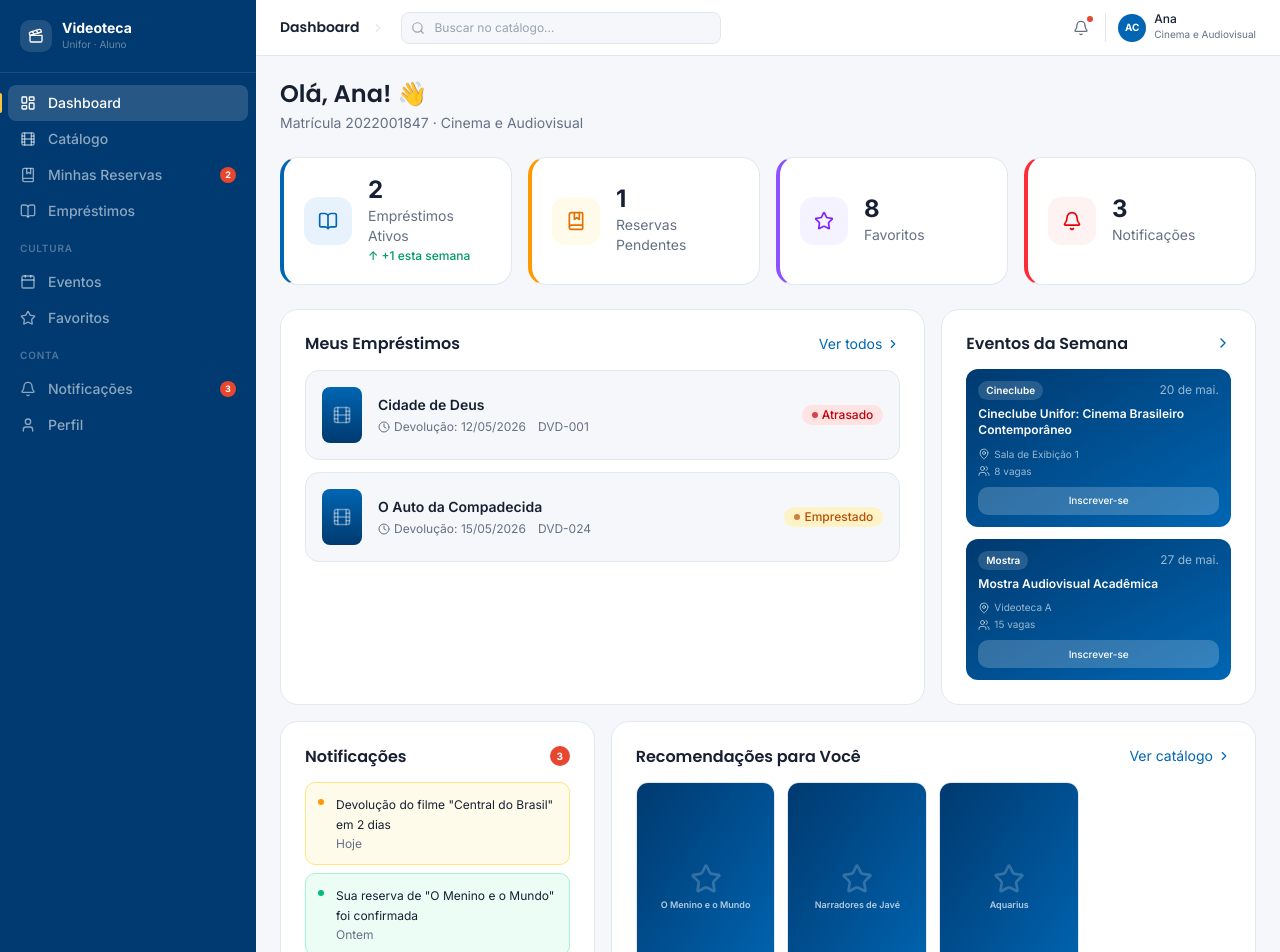
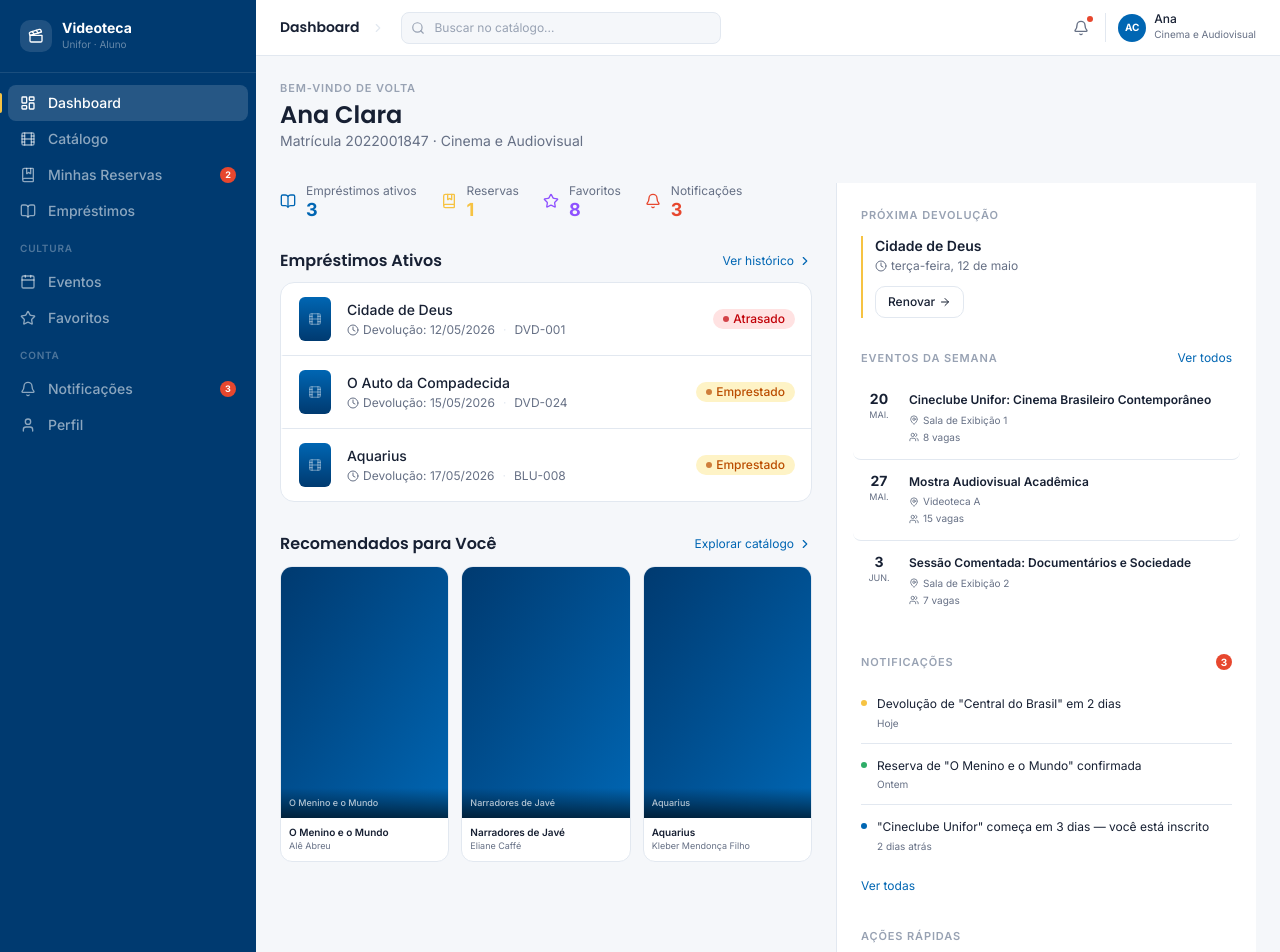
Before and after one commit to GustavoQ-Mateus/VideoTeca, a Next.js app in the folder videoteca-front/: page /aluno in a window 1280 px wide. Shown: the top 952 px of the page. Built offline with nearby package versions, Linux system fonts and the light colour scheme.

Commit message:
refactor: dashboard aluno split layout

```diff
--- a/videoteca-front/src/app/aluno/page.tsx
+++ b/videoteca-front/src/app/aluno/page.tsx
@@ -1,164 +1,258 @@
 import Link from "next/link";
 import { AppShell } from "@/components/layout/AppShell";
-import { StatCard } from "@/components/ui/StatCard";
 import { Badge } from "@/components/ui/Badge";
 import { Button } from "@/components/ui/Button";
 import { FILMS, EVENTS, LOANS } from "@/lib/mock-data";
-import { BookOpen, BookMarked, Star, Calendar, Bell, Clock, Film, ChevronRight, MapPin, Users } from "lucide-react";
+import {
+  BookOpen, BookMarked, Star, Calendar, Bell, Clock,
+  Film, ChevronRight, MapPin, Users, TrendingUp, ArrowRight,
+} from "lucide-react";
 
 const STUDENT = { name: "Ana Clara Mendes", course: "Cinema e Audiovisual", id: "2022001847" };
 
+const NOTIFICATIONS = [
+  { msg: "Devolução de \"Central do Brasil\" em 2 dias", type: "warning" as const, time: "Hoje" },
+  { msg: "Reserva de \"O Menino e o Mundo\" confirmada", type: "success" as const, time: "Ontem" },
+  { msg: "\"Cineclube Unifor\" começa em 3 dias — você está inscrito", type: "info" as const, time: "2 dias atrás" },
+];
+
+const NOTIF_DOT: Record<string, string> = {
+  warning: "bg-[#F6C343]",
+  success: "bg-[#2EAD68]",
+  info:    "bg-[#0066B3]",
+};
+
 export default function StudentDashboard() {
-  const activeLoans = LOANS.filter(l => l.status === "borrowed" || l.status === "late").slice(0, 2);
-  const recommendations = FILMS.filter(f => f.status === "available").slice(4, 8);
-  const upcomingEvents = EVENTS.slice(0, 2);
+  const activeLoans     = LOANS.filter(l => l.status === "borrowed" || l.status === "late").slice(0, 3);
+  const recommendations = FILMS.filter(f => f.status === "available").slice(4, 7);
+  const upcomingEvents  = EVENTS.slice(0, 3);
 
   return (
     <AppShell role="aluno" title="Dashboard" showSearch user={STUDENT}>
-      {/* Greeting */}
-      <div className="mb-6">
-        <h2 className="text-2xl font-bold text-[#172033]">Olá, {STUDENT.name.split(" ")[0]}! 👋</h2>
-        <p className="text-[#667085] text-sm mt-1">Matrícula {STUDENT.id} · {STUDENT.course}</p>
+
+      {/* ── Header ── */}
+      <div className="mb-8 motion-up">
+        <p className="section-label mb-1">Bem-vindo de volta</p>
+        <h2 className="text-2xl font-bold text-[#172033]">{STUDENT.name.split(" ").slice(0, 2).join(" ")}</h2>
+        <p className="text-[#667085] text-sm mt-0.5">Matrícula {STUDENT.id} · {STUDENT.course}</p>
       </div>
 
-      {/* Stats — Bento grid */}
-      <div className="grid grid-cols-2 lg:grid-cols-4 gap-4 mb-6">
-        <StatCard label="Empréstimos Ativos" value={2} icon={BookOpen} accent="blue" trend="+1 esta semana" trendUp />
-        <StatCard label="Reservas Pendentes" value={1} icon={BookMarked} accent="yellow" />
-        <StatCard label="Favoritos" value={8} icon={Star} accent="purple" />
-        <StatCard label="Notificações" value={3} icon={Bell} accent="red" />
+      {/* ── Split layout ── */}
+      <div className="split-layout -mx-4 sm:-mx-6 lg:mx-0 min-h-[calc(100vh-220px)]">
+
+        {/* ── Main column ── */}
+        <div className="split-main px-4 sm:px-6 lg:px-0 lg:pr-6 pb-6 space-y-8">
+
+          {/* Inline stats */}
+          <div className="flex flex-wrap gap-6 motion-up stagger-1">
+            {[
+              { icon: BookOpen,   label: "Empréstimos ativos", value: activeLoans.length, accent: "text-[#0066B3]" },
+              { icon: BookMarked, label: "Reservas",           value: 1,                  accent: "text-[#F6C343]" },
+              { icon: Star,       label: "Favoritos",          value: 8,                  accent: "text-violet-500" },
+              { icon: Bell,       label: "Notificações",       value: NOTIFICATIONS.length, accent: "text-[#E7472E]" },
+            ].map(({ icon: Icon, label, value, accent }) => (
+              <div key={label} className="flex items-center gap-2.5">
+                <Icon className={`w-4 h-4 ${accent} flex-shrink-0`} aria-hidden />
+                <div>
+                  <p className="text-xs text-[#667085]">{label}</p>
+                  <p className={`text-lg font-bold leading-none mt-0.5 ${accent}`}>{value}</p>
+                </div>
+              </div>
+            ))}
           </div>
 
-      {/* Main grid */}
-      <div className="grid grid-cols-1 lg:grid-cols-3 gap-4">
-        {/* Active Loans */}
-        <div className="lg:col-span-2 bg-white rounded-[18px] border border-[#E2E8F0] p-6">
-          <div className="flex items-center justify-between mb-4">
-            <h3 className="font-semibold text-[#172033]">Meus Empréstimos</h3>
-            <Link href="/aluno/emprestimos" className="text-sm text-[#0066B3] hover:underline flex items-center gap-1">
-              Ver todos <ChevronRight className="w-3.5 h-3.5" aria-hidden />
+          {/* ── Empréstimos ativos ── */}
+          <section aria-labelledby="loans-heading" className="motion-up stagger-2">
+            <div className="flex items-center justify-between mb-3">
+              <h3 id="loans-heading" className="font-semibold text-[#172033]">Empréstimos Ativos</h3>
+              <Link href="/aluno/emprestimos" className="text-xs text-[#0066B3] hover:underline flex items-center gap-1">
+                Ver histórico <ChevronRight className="w-3.5 h-3.5" aria-hidden />
               </Link>
             </div>
-          <div className="space-y-3">
+
+            <div className="bg-white rounded-[14px] border border-[#E2E8F0] overflow-hidden">
               {activeLoans.map(loan => (
-              <div key={loan.id} className="flex items-center gap-4 p-4 rounded-[14px] bg-[#F5F7FA] border border-[#E2E8F0]">
-                <div className="w-10 h-14 bg-gradient-to-b from-[#0066B3] to-[#003A70] rounded-[8px] flex items-center justify-center flex-shrink-0">
-                  <Film className="w-5 h-5 text-white/40" aria-hidden />
+                <div key={loan.id} className="list-row">
+                  <div className="w-8 h-11 bg-gradient-to-b from-[#0066B3] to-[#003A70] rounded-[6px] flex items-center justify-center flex-shrink-0">
+                    <Film className="w-3.5 h-3.5 text-white/40" aria-hidden />
                   </div>
                   <div className="flex-1 min-w-0">
-                  <p className="font-semibold text-[#172033] text-sm truncate">{loan.film}</p>
-                  <div className="flex items-center gap-3 mt-1 text-xs text-[#667085]">
-                    <span className="flex items-center gap-1">
+                    <p className="font-medium text-[#172033] text-sm truncate">{loan.film}</p>
+                    <p className="text-xs text-[#667085] mt-0.5 flex items-center gap-1">
                       <Clock className="w-3 h-3" aria-hidden />
                       Devolução: {new Date(loan.due).toLocaleDateString("pt-BR")}
-                    </span>
-                    <span>{loan.copy}</span>
-                  </div>
+                      <span className="text-[#E2E8F0] mx-1">·</span>
+                      {loan.copy}
+                    </p>
                   </div>
                   <Badge status={loan.status} />
                 </div>
               ))}
               {activeLoans.length === 0 && (
-              <div className="text-center py-8 text-[#667085]">
-                <BookOpen className="w-10 h-10 mx-auto mb-2 opacity-30" aria-hidden />
+                <div className="py-10 text-center text-[#667085]">
+                  <BookOpen className="w-8 h-8 mx-auto mb-2 opacity-25" aria-hidden />
                   <p className="text-sm">Nenhum empréstimo ativo</p>
                 </div>
               )}
             </div>
+          </section>
+
+          {/* ── Recomendações ── */}
+          <section aria-labelledby="rec-heading" className="motion-up stagger-3">
+            <div className="flex items-center justify-between mb-3">
+              <h3 id="rec-heading" className="font-semibold text-[#172033]">Recomendados para Você</h3>
+              <Link href="/aluno/catalogo" className="text-xs text-[#0066B3] hover:underline flex items-center gap-1">
+                Explorar catálogo <ChevronRight className="w-3.5 h-3.5" aria-hidden />
+              </Link>
             </div>
 
-        {/* Upcoming Events */}
-        <div className="bg-white rounded-[18px] border border-[#E2E8F0] p-6">
-          <div className="flex items-center justify-between mb-4">
-            <h3 className="font-semibold text-[#172033]">Eventos da Semana</h3>
-            <Link href="/aluno/eventos" className="text-sm text-[#0066B3] hover:underline">
-              <ChevronRight className="w-4 h-4" aria-label="Ver todos os eventos" />
+            <div className="grid grid-cols-3 gap-3">
+              {recommendations.map((film, i) => (
+                <div
+                  key={film.id}
+                  className={`film-card group rounded-[12px] overflow-hidden bg-white border border-[#E2E8F0] motion-up stagger-${i + 4}`}
+                >
+                  <Link
+                    href={`/aluno/catalogo/${film.id}`}
+                    className="block focus-visible:outline-none focus-visible:ring-2 focus-visible:ring-[#0066B3]"
+                    aria-label={`Ver ${film.title}`}
+                  >
+                    <div
+                      className="relative bg-gradient-to-br from-[#003A70] to-[#0066B3] film-cover"
+                      style={{ aspectRatio: "2/3" }}
+                    >
+                      <div className="absolute bottom-0 left-0 right-0 p-2 bg-gradient-to-t from-black/60">
+                        <p className="text-[9px] text-white/70 font-medium line-clamp-1">{film.title}</p>
+                      </div>
+                      <div className="film-actions absolute inset-0 bg-black/40 flex flex-col items-center justify-center gap-2 p-3">
+                        <span className="text-[10px] font-medium text-white bg-[#0066B3] px-3 py-1 rounded-[6px]">Ver detalhes</span>
+                      </div>
+                    </div>
+                    <div className="p-2">
+                      <p className="text-[10px] font-semibold text-[#172033] leading-snug line-clamp-1">{film.title}</p>
+                      <p className="text-[9px] text-[#667085]">{film.director}</p>
+                    </div>
                   </Link>
-          </div>
-          <div className="space-y-3">
-            {upcomingEvents.map(event => (
-              <div key={event.id} className="p-3 rounded-[12px] bg-gradient-to-br from-[#003A70] to-[#0066B3] text-white">
-                <div className="flex items-center justify-between mb-1.5">
-                  <span className="text-[10px] font-semibold bg-white/15 px-2 py-0.5 rounded-full">{event.type}</span>
-                  <span className="text-xs text-white/60">{new Date(event.date).toLocaleDateString("pt-BR", { day: "2-digit", month: "short" })}</span>
-                </div>
-                <p className="text-xs font-semibold leading-snug mb-2">{event.title}</p>
-                <div className="flex items-center gap-1 text-[10px] text-white/60">
-                  <MapPin className="w-3 h-3" aria-hidden />
-                  {event.location}
-                </div>
-                <div className="flex items-center gap-1 text-[10px] text-white/60 mt-0.5">
-                  <Users className="w-3 h-3" aria-hidden />
-                  {event.slots - event.enrolled} vagas
-                </div>
-                <Button size="sm" variant="secondary" className="w-full mt-2 text-[10px] h-7 bg-white/20 text-white border-white/20 hover:bg-white/30">
-                  Inscrever-se
-                </Button>
                 </div>
               ))}
             </div>
+          </section>
+
         </div>
 
-        {/* Notifications */}
-        <div className="bg-white rounded-[18px] border border-[#E2E8F0] p-6">
-          <div className="flex items-center justify-between mb-4">
-            <h3 className="font-semibold text-[#172033]">Notificações</h3>
-            <span className="w-5 h-5 bg-[#E7472E] text-white text-[10px] font-bold rounded-full flex items-center justify-center">3</span>
+        {/* ── Right context panel ── */}
+        <aside className="split-panel px-4 sm:px-6 py-6 space-y-8 motion-right" aria-label="Painel de contexto">
+
+          {/* Próxima devolução */}
+          {activeLoans.find(l => l.status !== "returned") && (
+            <section aria-labelledby="next-due-heading">
+              <p className="section-label mb-3" id="next-due-heading">Próxima devolução</p>
+              <div className="border-l-2 border-[#F6C343] pl-3">
+                <p className="font-semibold text-[#172033] text-sm">
+                  {activeLoans[0]?.film}
+                </p>
+                <p className="text-xs text-[#667085] mt-0.5 flex items-center gap-1">
+                  <Clock className="w-3 h-3" aria-hidden />
+                  {new Date(activeLoans[0]?.due).toLocaleDateString("pt-BR", { weekday: "long", day: "2-digit", month: "long" })}
+                </p>
+                <Link href="/aluno/emprestimos">
+                  <Button size="sm" variant="outline" className="mt-3 text-xs h-8 gap-1">
+                    Renovar <ArrowRight className="w-3 h-3" aria-hidden />
+                  </Button>
+                </Link>
               </div>
-          <div className="space-y-2">
-            {[
-              { msg: "Devolução do filme \"Central do Brasil\" em 2 dias", type: "warning", time: "Hoje" },
-              { msg: "Sua reserva de \"O Menino e o Mundo\" foi confirmada", type: "success", time: "Ontem" },
-              { msg: "Evento \"Cineclube Unifor\" começa em 3 dias — você está inscrito", type: "info", time: "2 dias atrás" },
-            ].map(({ msg, type, time }) => (
-              <div key={msg} className={`flex gap-3 p-3 rounded-[10px] text-xs ${
-                type === "warning" ? "bg-amber-50 border border-amber-200" :
-                type === "success" ? "bg-emerald-50 border border-emerald-200" :
-                "bg-sky-50 border border-sky-200"
-              }`}>
-                <div className={`w-1.5 h-1.5 rounded-full mt-1 flex-shrink-0 ${
-                  type === "warning" ? "bg-amber-500" :
-                  type === "success" ? "bg-emerald-500" : "bg-sky-500"
-                }`} aria-hidden />
-                <div>
-                  <p className="text-[#172033] leading-relaxed">{msg}</p>
-                  <p className="text-[#667085] mt-0.5">{time}</p>
+            </section>
+          )}
+
+          {/* Eventos */}
+          <section aria-labelledby="events-aside-heading">
+            <div className="flex items-center justify-between mb-3">
+              <p className="section-label" id="events-aside-heading">Eventos da semana</p>
+              <Link href="/aluno/eventos" className="text-xs text-[#0066B3] hover:underline">Ver todos</Link>
             </div>
+            <div className="space-y-0 divide-y divide-[#E2E8F0]">
+              {upcomingEvents.map(event => (
+                <Link
+                  key={event.id}
+                  href={`/aluno/eventos/${event.id}`}
+                  className="flex gap-3 py-3.5 group hover:bg-[#F5F7FA] -mx-2 px-2 rounded-[8px] transition-colors"
+                >
+                  <div className="flex-shrink-0 w-9 text-center">
+                    <p className="text-sm font-bold text-[#172033] leading-none">
+                      {new Date(event.date).getDate()}
+                    </p>
+                    <p className="text-[9px] text-[#667085] uppercase mt-0.5">
+                      {new Date(event.date).toLocaleDateString("pt-BR", { month: "short" })}
+                    </p>
                   </div>
+                  <div className="flex-1 min-w-0">
+                    <p className="text-xs font-semibold text-[#172033] leading-snug group-hover:text-[#0066B3] transition-colors line-clamp-2">
+                      {event.title}
+                    </p>
+                    <p className="text-[10px] text-[#667085] mt-1 flex items-center gap-1">
+                      <MapPin className="w-2.5 h-2.5" aria-hidden />
+                      {event.location}
+                    </p>
+                    <p className="text-[10px] text-[#667085] mt-0.5 flex items-center gap-1">
+                      <Users className="w-2.5 h-2.5" aria-hidden />
+                      {event.slots - event.enrolled} vagas
+                    </p>
+                  </div>
+                </Link>
               ))}
             </div>
+          </section>
+
+          {/* Notificações */}
+          <section aria-labelledby="notif-heading">
+            <div className="flex items-center justify-between mb-3">
+              <p className="section-label" id="notif-heading">Notificações</p>
+              <span className="text-[10px] font-bold text-white bg-[#E7472E] rounded-full w-4 h-4 flex items-center justify-center">
+                {NOTIFICATIONS.length}
+              </span>
+            </div>
+            <ul className="space-y-0 divide-y divide-[#E2E8F0]">
+              {NOTIFICATIONS.map(({ msg, type, time }) => (
+                <li key={msg} className="flex gap-2.5 py-3">
+                  <div className={`w-1.5 h-1.5 rounded-full flex-shrink-0 mt-1.5 ${NOTIF_DOT[type]}`} aria-hidden />
+                  <div>
+                    <p className="text-xs text-[#172033] leading-relaxed">{msg}</p>
+                    <p className="text-[10px] text-[#667085] mt-0.5">{time}</p>
+                  </div>
+                </li>
+              ))}
+            </ul>
+            <Link href="/aluno/notificacoes" className="text-xs text-[#0066B3] hover:underline mt-3 inline-block">
+              Ver todas
+            </Link>
+          </section>
+
+          {/* Quick links */}
+          <section aria-label="Ações rápidas">
+            <p className="section-label mb-3">Ações rápidas</p>
+            <div className="space-y-1">
+              {[
+                { icon: BookMarked, label: "Minhas Reservas",   href: "/aluno/reservas" },
+                { icon: Star,       label: "Favoritos",         href: "/aluno/favoritos" },
+                { icon: Calendar,   label: "Meus Eventos",      href: "/aluno/eventos" },
+                { icon: TrendingUp, label: "Explorar Catálogo", href: "/aluno/catalogo" },
+              ].map(({ icon: Icon, label, href }) => (
+                <Link
+                  key={href}
+                  href={href}
+                  className="flex items-center gap-2.5 px-2 py-2 rounded-[8px] text-sm text-[#667085] hover:text-[#172033] hover:bg-[#F5F7FA] transition-colors group"
+                >
+                  <Icon className="w-4 h-4 group-hover:text-[#0066B3] transition-colors" aria-hidden />
+                  {label}
+                  <ChevronRight className="w-3.5 h-3.5 ml-auto opacity-0 group-hover:opacity-100 transition-opacity" aria-hidden />
+                </Link>
+              ))}
+            </div>
+          </section>
+
+        </aside>
       </div>
 
-        {/* Recommendations */}
-        <div className="lg:col-span-2 bg-white rounded-[18px] border border-[#E2E8F0] p-6">
-          <div className="flex items-center justify-between mb-4">
-            <h3 className="font-semibold text-[#172033]">Recomendações para Você</h3>
-            <Link href="/aluno/catalogo" className="text-sm text-[#0066B3] hover:underline flex items-center gap-1">
-              Ver catálogo <ChevronRight className="w-3.5 h-3.5" aria-hidden />
-            </Link>
-          </div>
-          <div className="grid grid-cols-2 sm:grid-cols-4 gap-3">
-            {recommendations.map(film => (
-              <div key={film.id} className="film-card rounded-[12px] overflow-hidden bg-[#F5F7FA] border border-[#E2E8F0]">
-                <div className="relative bg-gradient-to-br from-[#003A70] to-[#0066B3]" style={{ aspectRatio: "2/3" }}>
-                  <div className="absolute inset-0 flex flex-col items-center justify-center gap-1 p-2">
-                    <Star className="w-8 h-8 text-white/20" aria-hidden />
-                    <p className="text-[9px] font-semibold text-white/70 text-center leading-tight">{film.title}</p>
-                  </div>
-                  <div className="film-actions absolute inset-0 bg-black/50 flex flex-col items-center justify-center gap-2 p-2">
-                    <Button size="sm" className="text-[10px] h-7 w-full">Reservar</Button>
-                    <button className="text-[10px] text-white/80 hover:text-white">Ver detalhes</button>
-                  </div>
-                </div>
-                <div className="p-2">
-                  <p className="text-[10px] font-semibold text-[#172033] leading-tight truncate">{film.title}</p>
-                  <p className="text-[9px] text-[#667085]">{film.year}</p>
-                </div>
-              </div>
-            ))}
-          </div>
-        </div>
-      </div>
     </AppShell>
   );
 }
```
Lines whose indentation alone changed are shown as unchanged.
